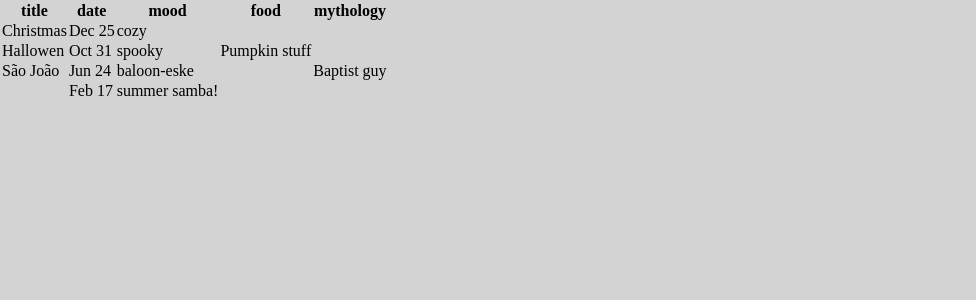
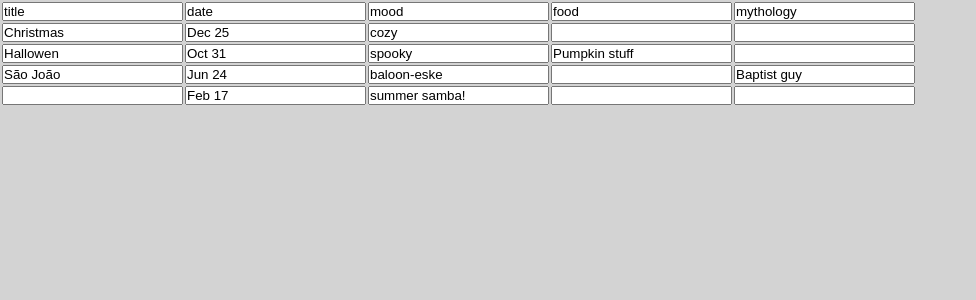
Before and after one commit to al-ptk/nosql-table, a React (Create React App) app: page / in a window 1280 px wide. Shown: the top 300 px of the page, without its empty margins (0-976 px from the left). Built offline with nearby package versions, Linux system fonts and the light colour scheme.

Commit message:
Create TableCell and TableHeading components
  • Each component also has a corresponding function to update the
  values.

```diff
--- a/src/SchemaTable/NewSchemaTable.js
+++ b/src/SchemaTable/NewSchemaTable.js
@@ -15,20 +15,58 @@ export function SchemaTable(props) {
     setRows(rowsList);
   }, []);
 
+  function updateHeading(event, index) {
+    const newHeading = [...headings];
+    newHeading[index] = event.target.value;
+    setHeadings(newHeading);
+  }
+
+  function updateCell(event, cellIndex, rowIndex) {
+    const newRows = [...rows];
+    newRows[rowIndex][cellIndex] = event.target.value;
+    setRows(newRows);
+  }
+
   return (
     <table>
-      <tr>
-        {headings.map((heading) => (
-          <th>{heading}</th>
-        ))}
-      </tr>
-      {rows.map((row) => (
+      <tbody>
         <tr>
-          {row.map((cell) => (
-            <td>{cell}</td>
+          {headings.map((heading, index) => (
+            <ColumnHeading
+              key={index}
+              text={heading}
+              updateHeading={(event) => updateHeading(event, index)}
+            />
           ))}
         </tr>
-      ))}
+        {rows.map((row, rowIndex) => (
+          <tr key={rowIndex}>
+            {row.map((cell, cellIndex) => (
+              <TableCell
+                key={cellIndex}
+                text={cell}
+                updateCell={(event) => updateCell(event, cellIndex, rowIndex)}
+              />
+            ))}
+          </tr>
+        ))}
+      </tbody>
     </table>
   );
 }
+
+const ColumnHeading = ({ text, updateHeading }) => {
+  return (
+    <th>
+      <input value={text} onInput={updateHeading} />
+    </th>
+  );
+};
+
+const TableCell = ({ text, updateCell }) => {
+  return (
+    <td>
+      <input value={text} onInput={updateCell} />
+    </td>
+  );
+};
```
